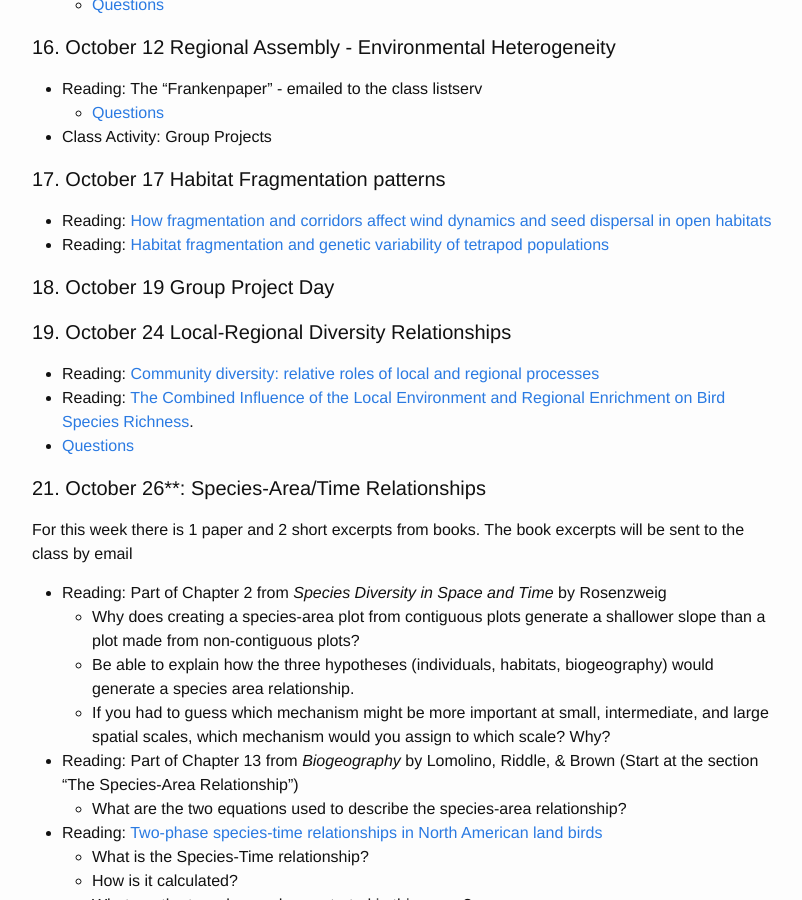
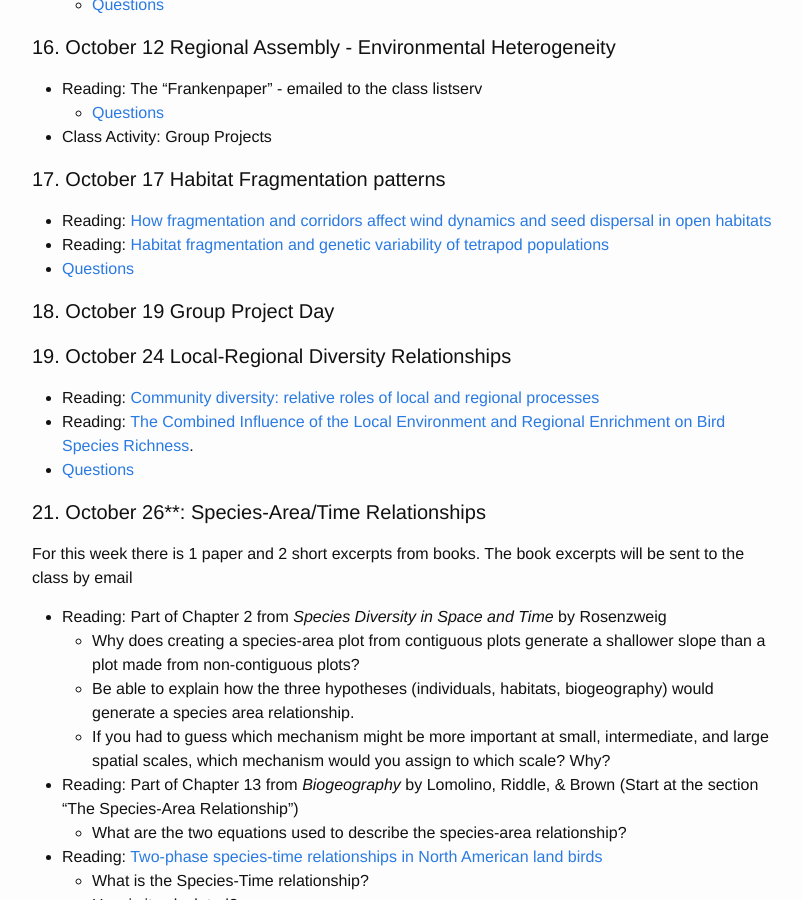
Before and after one commit to skmorgane/biodiversity-course, a Jekyll site: the page built from schedule.md, in a window 1280 px wide and 900 px high, scrolled down 3209 px. Shown: the whole window, without its empty margins (238-1040 px from the left). Built offline with Jekyll 4.4.1, drawn with Linux system fonts in a browser that asks for light colours.

Commit message:
Add fragmentation questions

```diff
--- a/schedule.md
+++ b/schedule.md
@@ -104,6 +104,8 @@ Everyone needs to read: [Assemblage Time Series Reveal Biodiversity Change but N
 #### 17. October 17 Habitat Fragmentation patterns
 * Reading: [How fragmentation and corridors affect wind dynamics and seed dispersal in open habitats](https://doi.org/10.1073/pnas.1308968111)
 * Reading: [Habitat fragmentation and genetic variability of tetrapod populations](https://doi.org/10.1111/acv.12165)
+* [Questions]({{ site.baseurl }}/questions/Fragmentation)
+
 
 #### 18. October 19 Group Project Day
 
```
